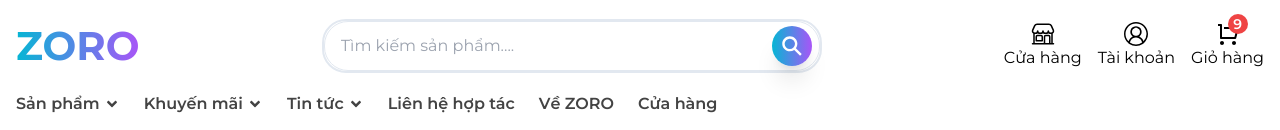
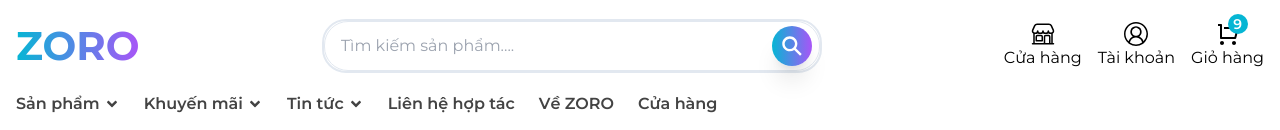
Before and after one commit to khanhdev1902/LuxHouse, a React (Vite) app: page / in a window 1280 px wide. Shown: the top 130 px of the page. Built offline with nearby package versions, Linux system fonts and the light colour scheme.

Commit message:
remove-nervervalue

```diff
--- a/src/components/user/header/components/Cart.tsx
+++ b/src/components/user/header/components/Cart.tsx
@@ -5,7 +5,7 @@ export default function Cart() {
     <div className="  flex flex-col items-center justify-end text-col-hover group  cursor-pointer">
       <div className=" relative">
         <RiShoppingCartLine className="size-6 group-hover:text-cyan-500" />
-        <span className="absolute -top-2 -right-2 bg-red-500 h-5 w-5 flex justify-center items-center rounded-full text-white font-semibold text-sm">
+        <span className="absolute -top-2 -right-2 bg-cyan-500 h-5 w-5 flex justify-center items-center rounded-full text-white font-semibold text-sm">
           9
         </span>
       </div>
--- a/src/pages/user/home/index.tsx
+++ b/src/pages/user/home/index.tsx
@@ -67,7 +67,7 @@ const sampleProducts = [
     price: 7990000,
   },
 ];
-import { motion, scale } from "motion/react";
+import { motion } from "motion/react";
 export default function Home() {
   return (
     <>
@@ -84,10 +84,10 @@ export default function Home() {
             rotate: -360,
           }}
           transition={{
-            x: { duration: 3, delay: 0.075, ease: "easeOut" },
+            x: { duration: 2, delay: 0.075, ease: "easeOut" },
             rotate: {
               // repeat: Infinity,
-              duration: 3,
+              duration: 2,
               // ease: "linear"
               ease: "easeOut",
             },
```
